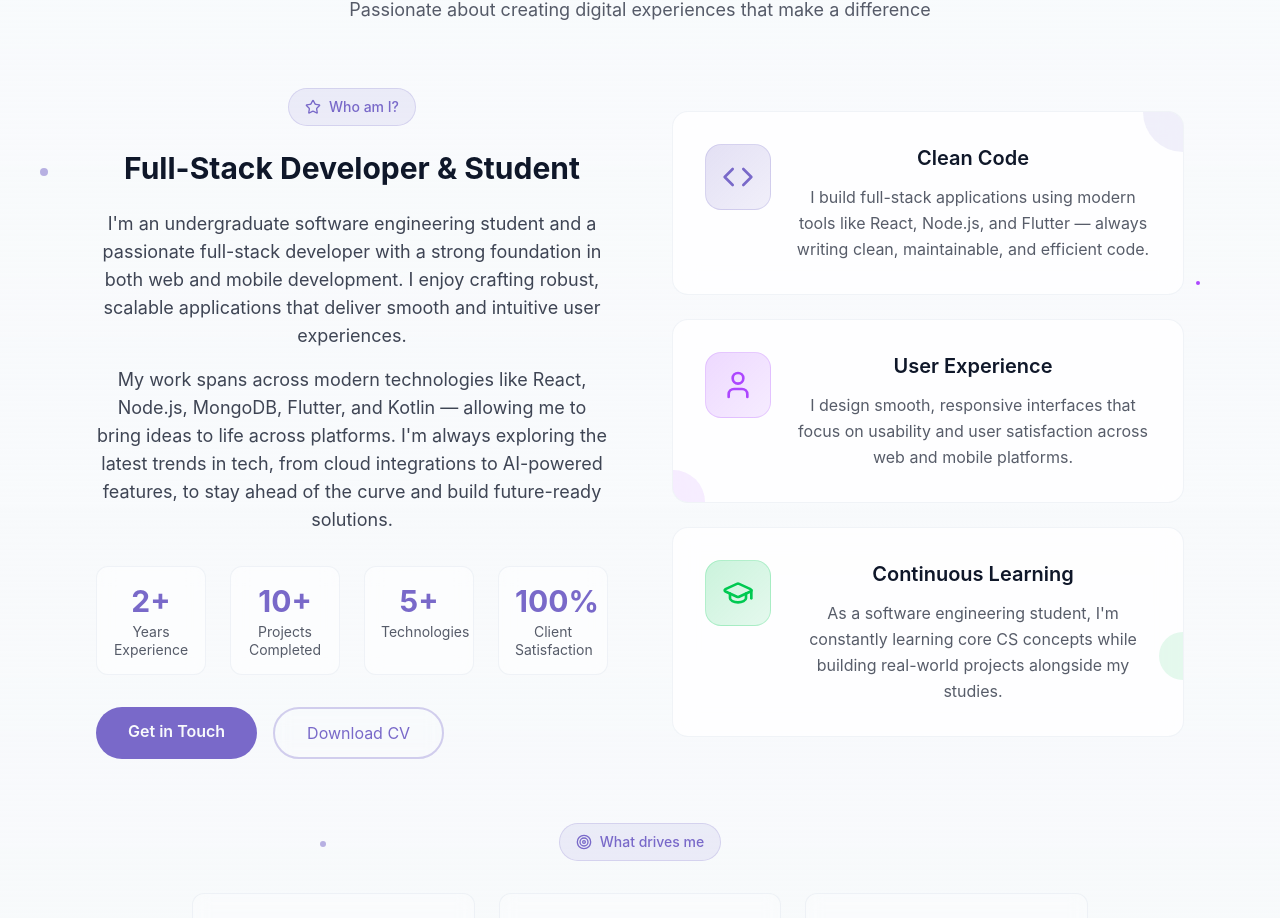
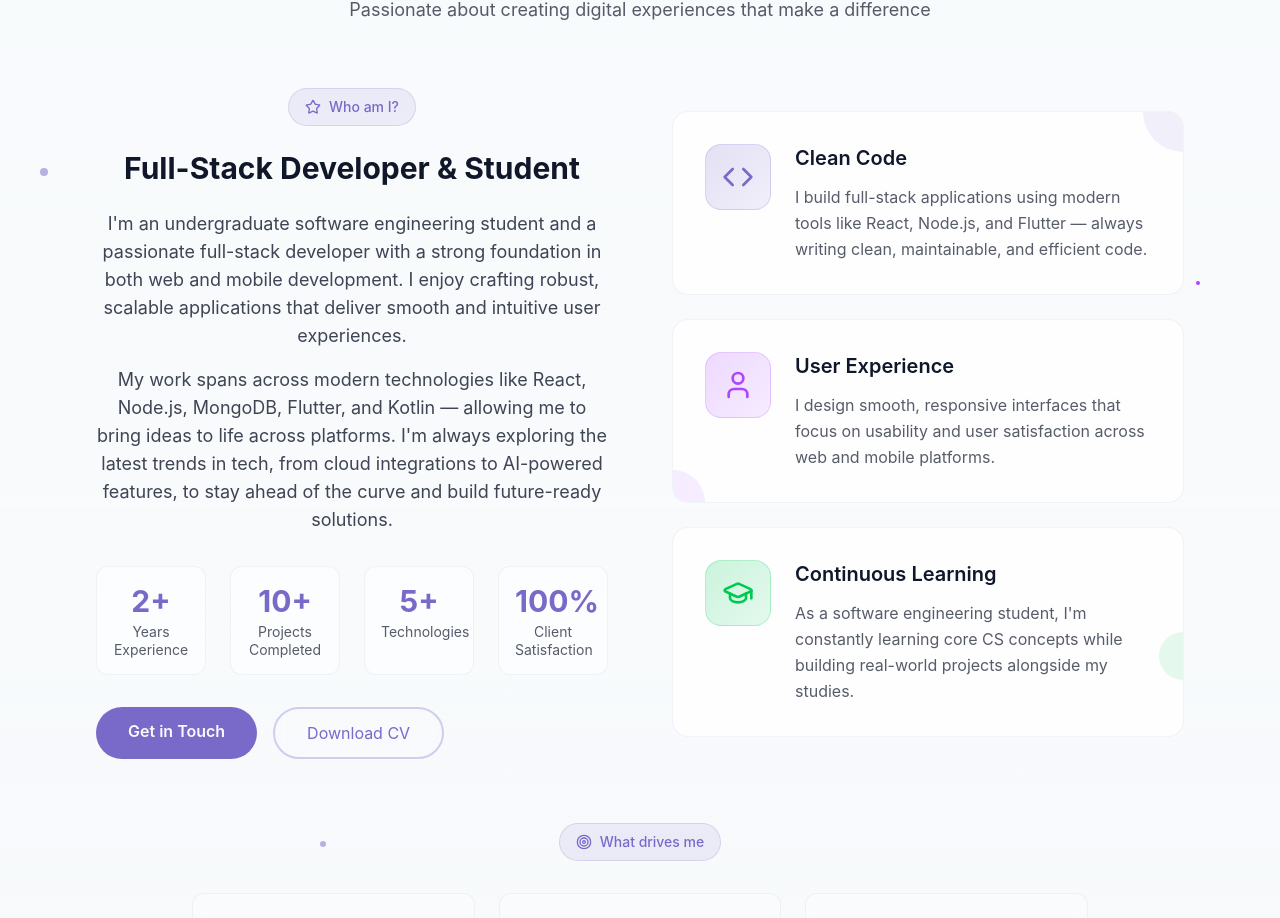
Before and after one commit to EshanAk-dev/My-Portfolio, a React (Vite) app: page / in a window 1280 px wide. Shown: the part 972-1890 px from the top of the page. Built offline with nearby package versions, Linux system fonts and the light colour scheme.

Commit message:
Align text in AboutSection for improved readability

```diff
--- a/src/components/AboutSection.jsx
+++ b/src/components/AboutSection.jsx
@@ -102,10 +102,10 @@ const AboutSection = () => {
                   <Code className="h-5 w-5 sm:h-6 sm:w-6 lg:h-8 lg:w-8 text-primary" />
                 </div>
                 <div className="flex-1 min-w-0">
-                  <h4 className="text-lg sm:text-xl font-semibold mb-2 sm:mb-3 text-foreground">
+                  <h4 className="text-lg text-left sm:text-xl font-semibold mb-2 sm:mb-3 text-foreground">
                     Clean Code
                   </h4>
-                  <p className="text-sm sm:text-base text-foreground/70 leading-relaxed">
+                  <p className="text-sm text-left sm:text-base text-foreground/70 leading-relaxed">
                     I build full-stack applications using modern tools like
                     React, Node.js, and Flutter — always writing clean,
                     maintainable, and efficient code.
@@ -121,10 +121,10 @@ const AboutSection = () => {
                   <User className="h-5 w-5 sm:h-6 sm:w-6 lg:h-8 lg:w-8 text-purple-500" />
                 </div>
                 <div className="flex-1 min-w-0">
-                  <h4 className="text-lg sm:text-xl font-semibold mb-2 sm:mb-3 text-foreground">
+                  <h4 className="text-lg text-left sm:text-xl font-semibold mb-2 sm:mb-3 text-foreground">
                     User Experience
                   </h4>
-                  <p className="text-sm sm:text-base text-foreground/70 leading-relaxed">
+                  <p className="text-sm text-left sm:text-base text-foreground/70 leading-relaxed">
                     I design smooth, responsive interfaces that focus on
                     usability and user satisfaction across web and mobile
                     platforms.
@@ -140,10 +140,10 @@ const AboutSection = () => {
                   <GraduationCap className="h-5 w-5 sm:h-6 sm:w-6 lg:h-8 lg:w-8 text-green-500" />
                 </div>
                 <div className="flex-1 min-w-0">
-                  <h4 className="text-lg sm:text-xl font-semibold mb-2 sm:mb-3 text-foreground">
+                  <h4 className="text-lg text-left sm:text-xl font-semibold mb-2 sm:mb-3 text-foreground">
                     Continuous Learning
                   </h4>
-                  <p className="text-sm sm:text-base text-foreground/70 leading-relaxed">
+                  <p className="text-sm text-left sm:text-base text-foreground/70 leading-relaxed">
                     As a software engineering student, I'm constantly learning
                     core CS concepts while building real-world projects
                     alongside my studies.
```
